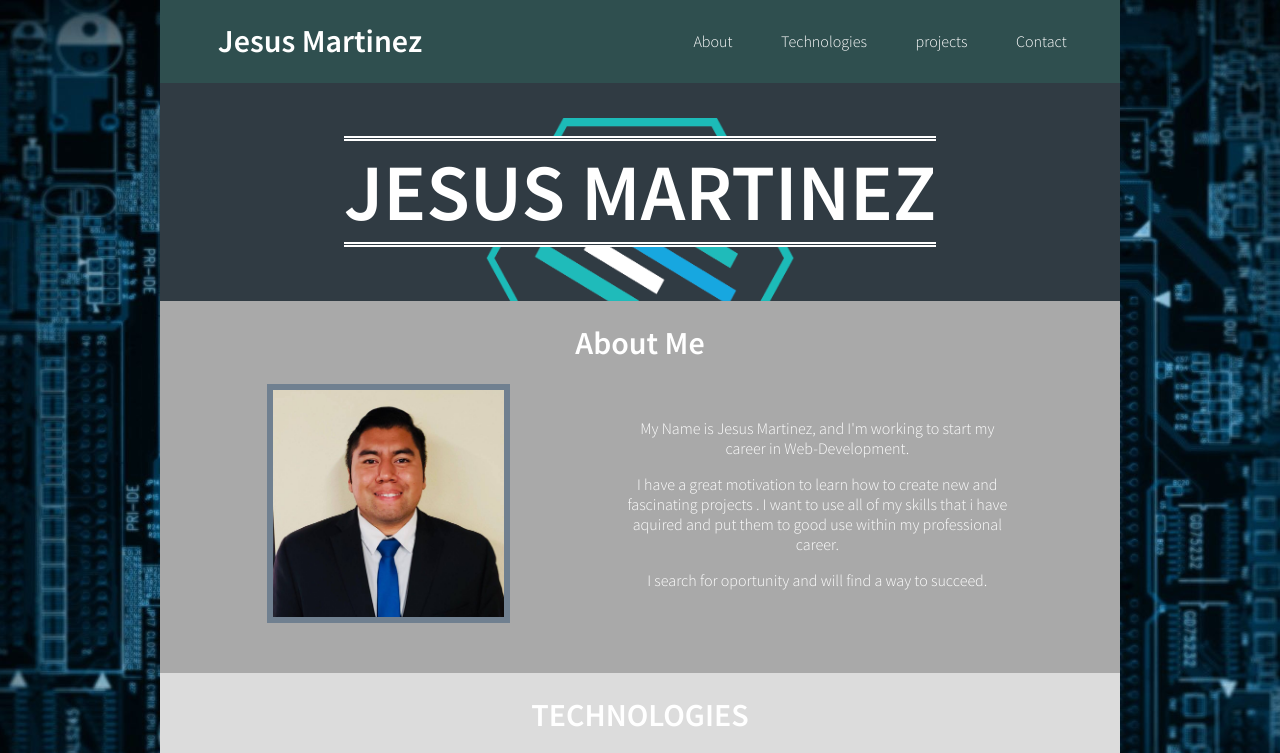
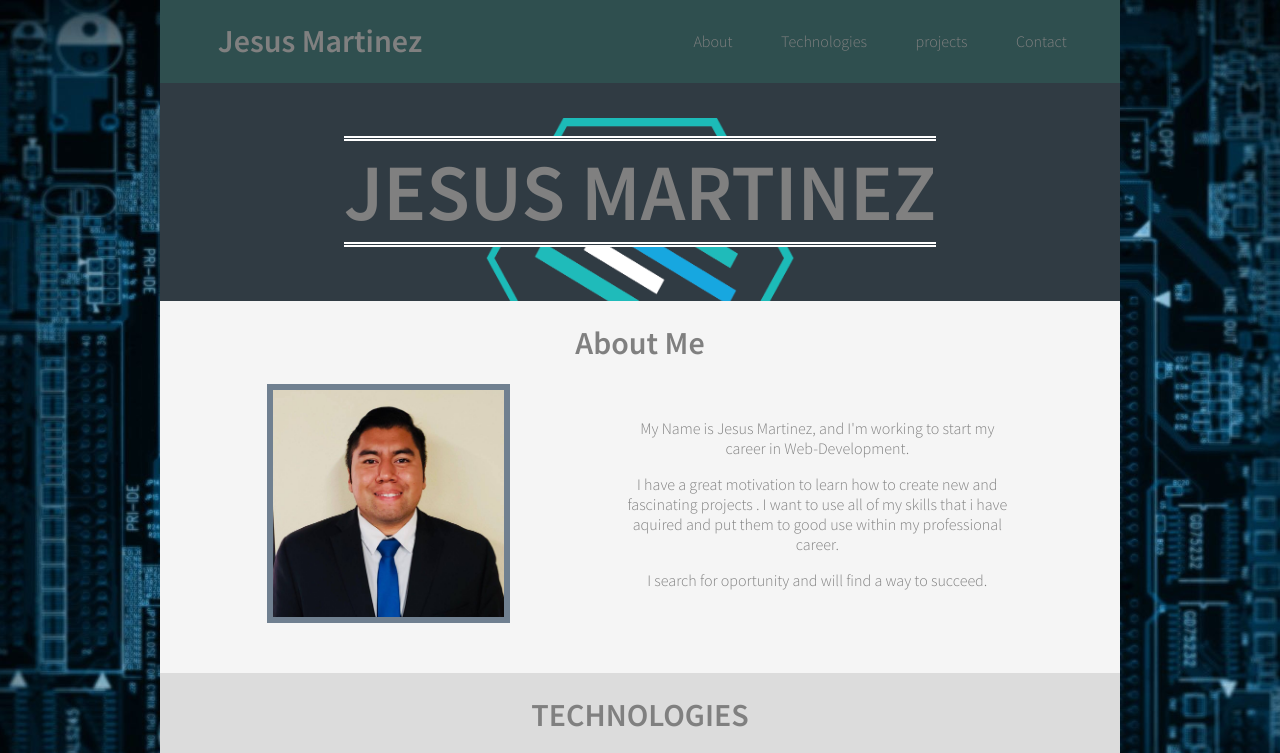
Before and after one commit to Jesus-thankfulb/prep-portfolio, a website: page index.html in a window 1280 px wide. Shown: the top 753 px of the page. Drawn offline with Linux system fonts and the light colour scheme.

Commit message:
updated Prep-Portfolio

```diff
--- a/styles.css
+++ b/styles.css
@@ -13,7 +13,7 @@ body {
   background-position: center;
 }
 .text-align-center { text-align: center; }
-.white-text { color: white; }
+.white-text { color: gray; }
 .pb-50 { padding-bottom: 50px; }
 
 .justify-center { justify-content: center; }
@@ -40,7 +40,7 @@ body {
   border-top: 5px double white;
   border-bottom: 5px double white;
 }
-.about-section { background-color: darkgray; }
+.about-section { background-color: whitesmoke; }
 
 .about-image {
   max-height: 80%;
```
